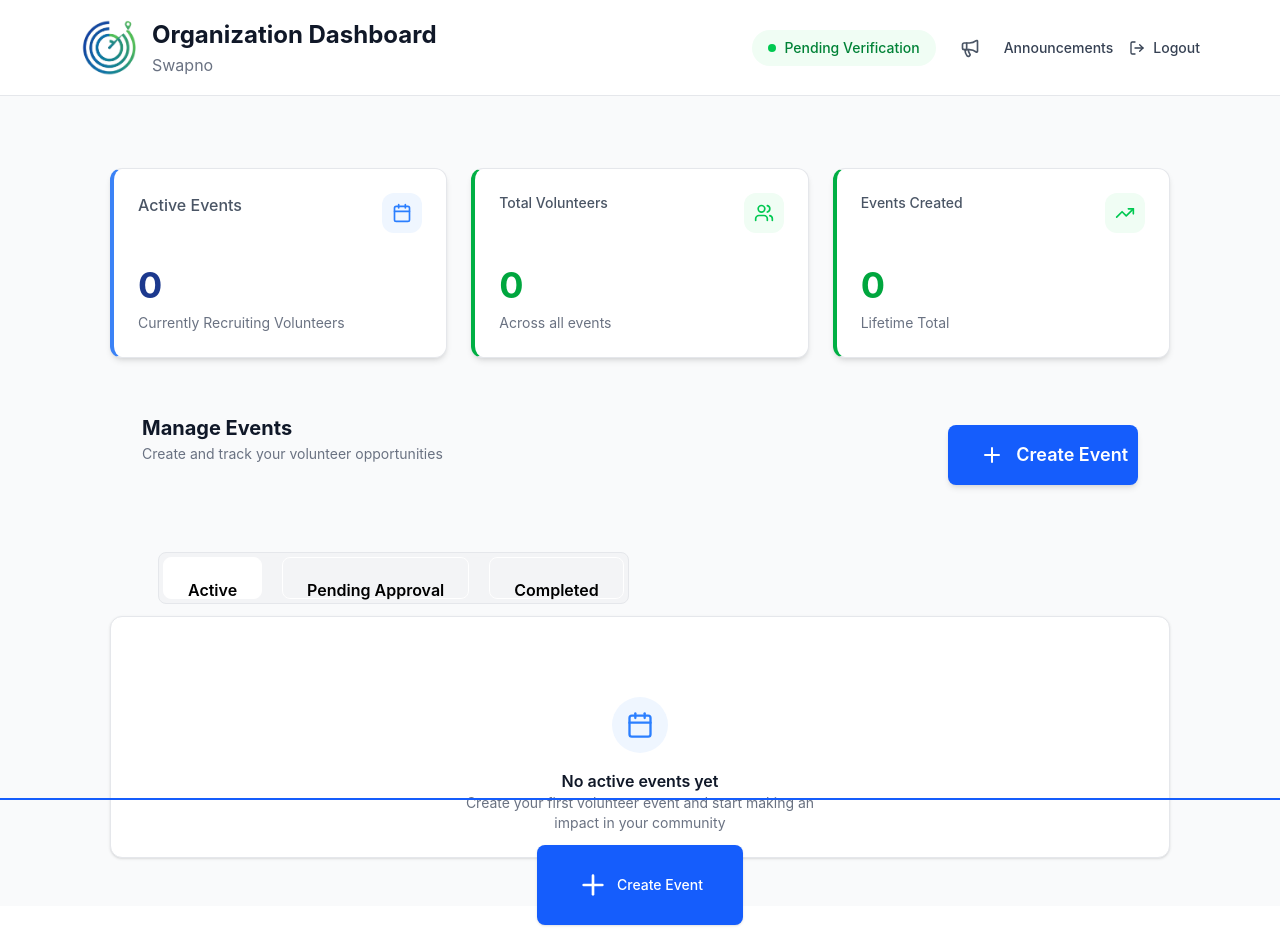
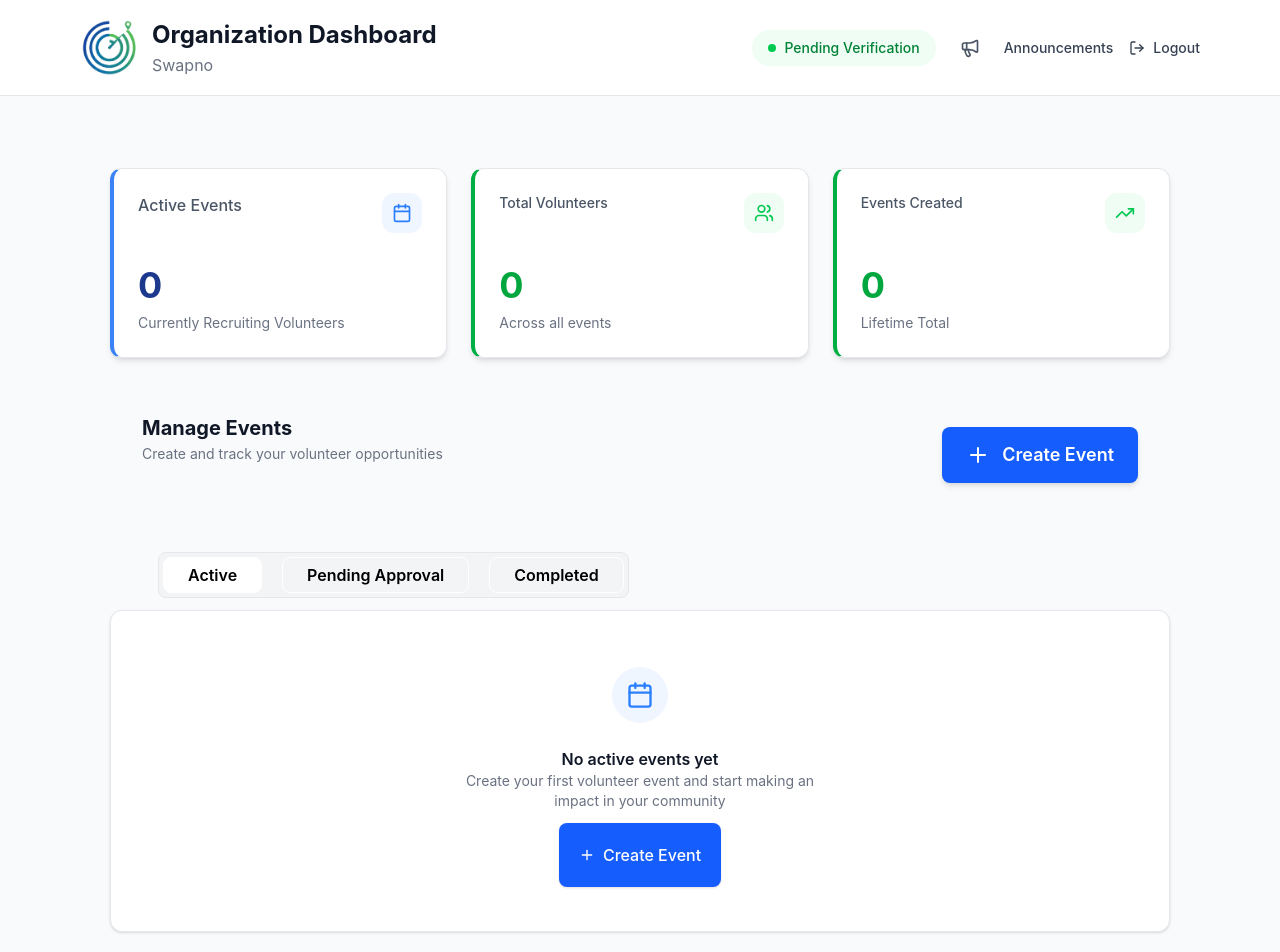
Before and after one commit to ADIB3883/Local-Volunteer-Radar, a React (Vite) app in the folder Local-Volunteer-Radar/Frontend/: page /organizer-dashboard in a window 1280 px wide. Shown: the top 952 px of the page. Built offline with nearby package versions, Linux system fonts and the light colour scheme.

Commit message:
Finishing done 80%

```diff
--- a/Local-Volunteer-Radar/Frontend/src/App.css
+++ b/Local-Volunteer-Radar/Frontend/src/App.css
@@ -4,3 +4,10 @@ App {
     justify-content: center;
     align-items: center;
 }
+input[type="time"]::-webkit-calendar-picker-indicator {
+    display: none;
+}
+
+input[type="time"]::-webkit-inner-spin-button {
+    display: none;
+}
--- a/Local-Volunteer-Radar/Frontend/src/components/OrganizerDashboard.jsx
+++ b/Local-Volunteer-Radar/Frontend/src/components/OrganizerDashboard.jsx
@@ -1,3 +1,6 @@
+
+
+
 import React, { useState } from 'react';
 import { useNavigate } from 'react-router-dom';
 import { Calendar, Users, TrendingUp, Megaphone, LogOut, Plus, X } from 'lucide-react';
@@ -233,7 +236,7 @@ const OrganizerDashboard = () => {
                             e.stopPropagation();
                             setShowCreateModal(true);
                         }}
-                        className="flex items-center gap-3 px-8 py-4 bg-blue-600 text-white rounded-lg hover:bg-blue-700 transition-colors text-lg font-semibold shadow-md"style={{paddingRight: '10px'}}
+                        className="flex items-center justify-center gap-3 px-6 py-4 bg-blue-600 text-white rounded-lg hover:bg-blue-700 transition-colors text-lg font-semibold leading-none shadow-md"
                     >
                         <Plus className="w-6 h-6" />
                         Create Event
@@ -249,23 +252,21 @@ const OrganizerDashboard = () => {
                             <button
                                 key={tab}
                                 onClick={() => setActiveTab(tab)}
-                                className={`h-9 px-6 py-5 text-base font-semibold transition-colors rounded-lg border ${
+                                className={`h-9 px-6  text-base font-semibold transition-colors rounded-lg border ${
                                     activeTab === tab
                                         ? 'bg-white text-black-900 border-white'
                                         : 'bg-gray text-gray border-white'
                                 }`}
                             >
                                 {tab === 'active' ? 'Active' : tab === 'pending' ? 'Pending Approval' : 'Completed'}
-                                {activeTab === tab && (
-                                    <div className="absolute bottom-0 left-0 right-0 h-0.5 bg-blue-600"></div>
-                                )}
+
                             </button>
                         ))}
                     </div>
                 </div>
                 <div className="bg-white rounded-xl shadow-sm border border-gray-200 " >
                     {/* Event Cards or Empty State */}
-                    <div className="h-60 px-8 py-8">
+                    <div className="h-80 px-8 py-8">
                         {filteredEvents.length > 0 ? (
                             <div className="grid grid-cols-1 md:grid-cols-2 lg:grid-cols-3 gap-6">
                                 {filteredEvents.map((event) => (
@@ -338,8 +339,8 @@ const OrganizerDashboard = () => {
                                 ))}
                             </div>
                         ) : (
-                            <div className="flex flex-col items-center justify-center text-center py-12">
-                                <div className="w-14 h-14 bg-blue-50 rounded-full flex items-center justify-center" style={{marginBottom: '16px'}}>
+                            <div className="flex flex-col items-center justify-center text-center py-6">
+                                <div className="w-14 h-14 bg-blue-50 rounded-full flex items-center justify-center" style={{marginBottom: '24px'}}>
                                     <Calendar className="w-7 h-7 text-blue-500" />
                                 </div>
                                 <h3 className="text-base font-semibold text-gray-900">
@@ -355,9 +356,9 @@ const OrganizerDashboard = () => {
                                             e.stopPropagation();
                                             setShowCreateModal(true);
                                         }}
-                                        className="flex items-center gap-2 px-10 py-6 bg-blue-600 text-white rounded-lg hover:bg-blue-700 transition-colors text-sm font-medium shadow-sm"
+                                        className="flex items-center gap-2 px-5 py-5 bg-blue-600 text-white rounded-lg hover:bg-blue-700 transition-colors text-base font-medium shadow-sm"
                                     >
-                                        <Plus className="w-8 h-8" />
+                                        <Plus className="w-4 h-4" />
                                         Create Event
                                     </button>
                                 )}
```
